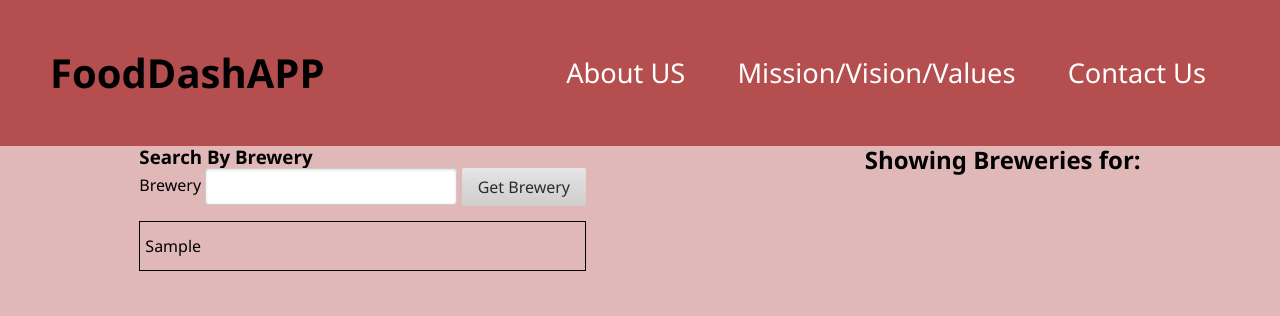
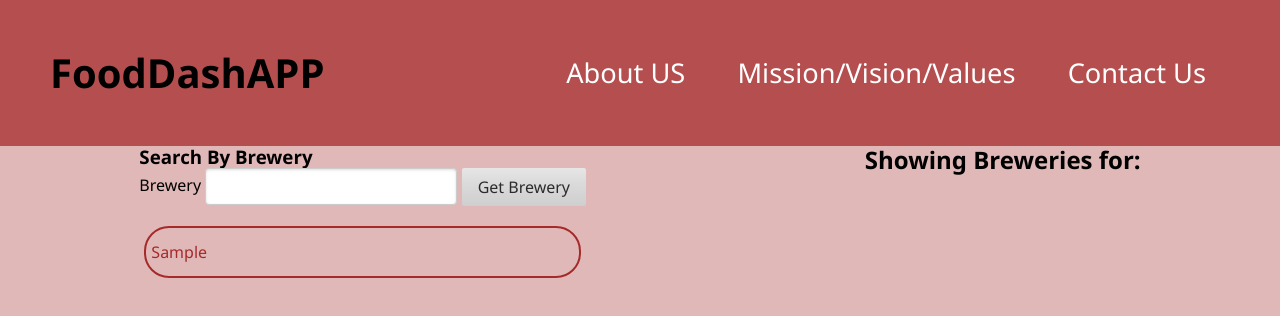
Before and after one commit to mpompilio/FoodDashAPP, a plain HTML site: page index.html in a window 1280 px wide. Both pictures are taken after typing "Sample" into the empty fields and a click on the button "Get Brewery". Drawn offline with nearby package versions, Linux system fonts and the light colour scheme; no server answers.

Commit message:
some more css

```diff
--- a/assets/css/style.css
+++ b/assets/css/style.css
@@ -99,7 +99,7 @@ body {
     border-radius: 25px;
     margin: 15px;
     text-align: center;
-    color: white;
+    color: #a52a2a;
 }
 
 .list-el {
@@ -145,8 +145,12 @@ address {
 
 .input-list {
     list-style: none;
-    border: 1px solid black;
+    border: 2px solid;
+    border-color: #a52a2a;
+    border-radius: 25px;
     padding: 15px 5px 15px 5px;
+    color: #a52a2a;
+    margin: 5px;
 }
 
 .past-searches {
```
